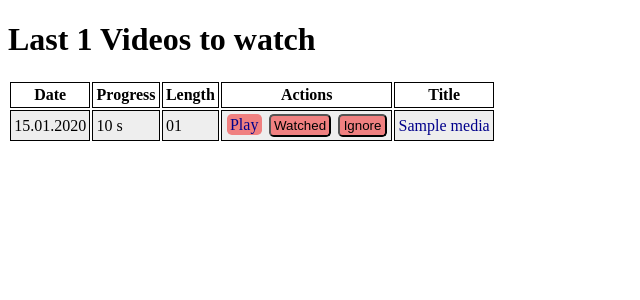
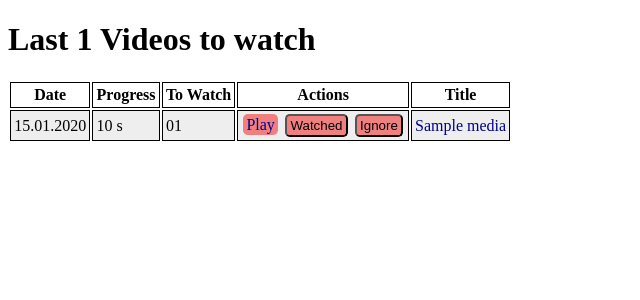
Before and after one commit to Zocker1999NET/entertainment-decider, a Flask app: template server/templates/media_list.htm in a window 1280 px wide. Shown: the top 300 px of the page, without its empty margins (0-640 px from the left). Run offline with Flask 2, Linux system fonts and the light colour scheme; the template is opened without the code that fills it: most values are stand-ins (such as "Sample title", 1, 10 or a date in 2020); parts of the project's set-up code (start-up, migrations or seed data) failed here and were passed over.

Commit message:
media_list: Replace length column with "to watch"/"left length"

```diff
--- a/server/templates/media_list.htm
+++ b/server/templates/media_list.htm
@@ -13,7 +13,7 @@
             <tr>
                 <th>Date</th>
                 <th>Progress</th>
-                <th>Length</th>
+                <th>To Watch</th>
                 <th>Actions</th>
                 <th>Title</th>
             </tr>
@@ -30,7 +30,7 @@
                         {% endif %}
                     </td>
                     <td>
-                        {{ media.length | timedelta }}
+                        {{ media.left_length | timedelta }}
                     </td>
                     <td>
                         {{ macros.media_element_buttons(media) }}
```
